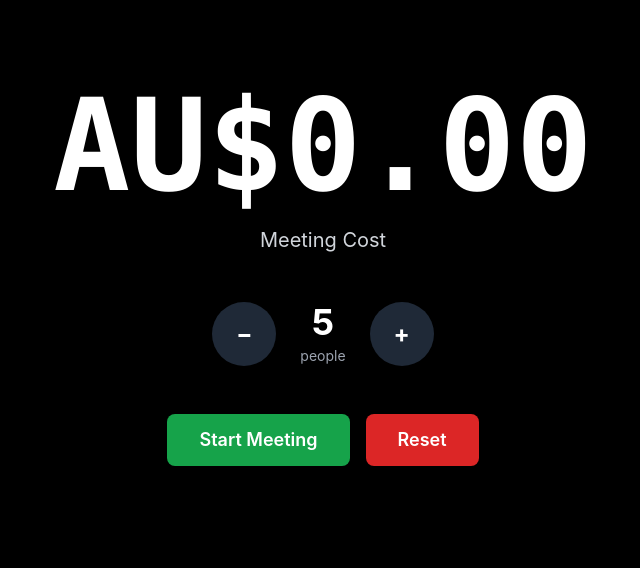
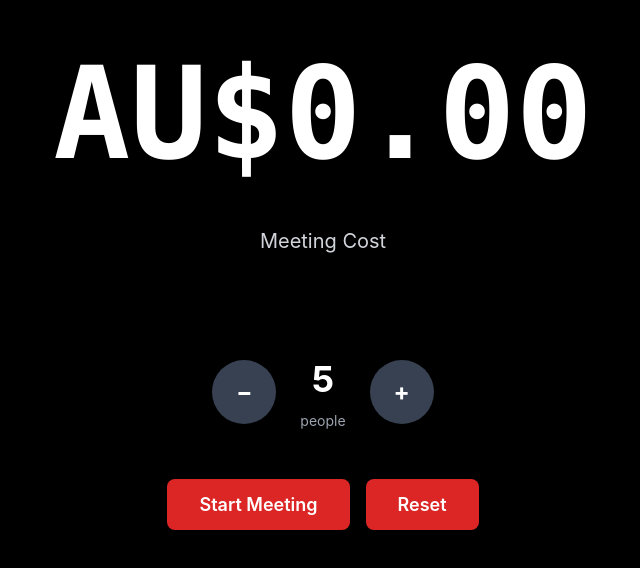
Before and after one commit to bjobrien1980/meeting-timer, a React (Create React App) app: page / in a window 1280 px wide. Shown: the part 126-694 px from the top of the page, without its empty margins (317-957 px from the left). Built offline with nearby package versions, Linux system fonts and the light colour scheme.

Commit message:
Update React component to use direct CSS classes instead of Tailwind

```diff
--- a/src/App.js
+++ b/src/App.js
@@ -52,39 +52,39 @@ const MeetingCostTimer = () => {
   };
 
   return (
-    <div className="min-h-screen bg-black flex flex-col items-center justify-center p-8">
+    <div className="timer-container">
       {/* Main Cost Display */}
-      <div className="text-center mb-12">
-        <div className="text-8xl md:text-9xl font-mono font-bold text-white mb-4">
+      <div style={{ textAlign: 'center', marginBottom: '3rem' }}>
+        <div className="cost-display">
           {formatCost(cost)}
         </div>
-        <div className="text-xl text-gray-300">
+        <div className="cost-label">
           Meeting Cost
         </div>
       </div>
 
       {/* People Counter */}
-      <div className="flex items-center gap-6 mb-12">
+      <div className="people-counter">
         <button
           onClick={() => adjustPeople(-1)}
-          className="w-16 h-16 rounded-full bg-gray-800 hover:bg-gray-700 text-white text-2xl font-bold transition-colors"
+          className="people-button"
           disabled={people <= 1}
         >
           −
         </button>
 
-        <div className="text-center">
-          <div className="text-4xl font-bold text-white mb-1">
+        <div style={{ textAlign: 'center' }}>
+          <div className="people-count">
             {people}
           </div>
-          <div className="text-sm text-gray-400">
+          <div className="people-label">
             {people === 1 ? 'person' : 'people'}
           </div>
         </div>
 
         <button
           onClick={() => adjustPeople(1)}
-          className="w-16 h-16 rounded-full bg-gray-800 hover:bg-gray-700 text-white text-2xl font-bold transition-colors"
+          className="people-button"
           disabled={people >= 100}
         >
           +
@@ -92,18 +92,18 @@ const MeetingCostTimer = () => {
       </div>
 
       {/* Controls */}
-      <div className="flex gap-4">
+      <div className="controls">
         {!isRunning ? (
           <button
             onClick={startTimer}
-            className="px-8 py-3 bg-green-600 hover:bg-green-700 text-white rounded-lg text-lg font-semibold transition-colors"
+            className="control-button start-button"
           >
             Start Meeting
           </button>
         ) : (
           <button
             onClick={pauseTimer}
-            className="px-8 py-3 bg-yellow-600 hover:bg-yellow-700 text-white rounded-lg text-lg font-semibold transition-colors"
+            className="control-button pause-button"
           >
             Pause
           </button>
@@ -111,7 +111,7 @@ const MeetingCostTimer = () => {
 
         <button
           onClick={resetTimer}
-          className="px-8 py-3 bg-red-600 hover:bg-red-700 text-white rounded-lg text-lg font-semibold transition-colors"
+          className="control-button reset-button"
         >
           Reset
         </button>
```
